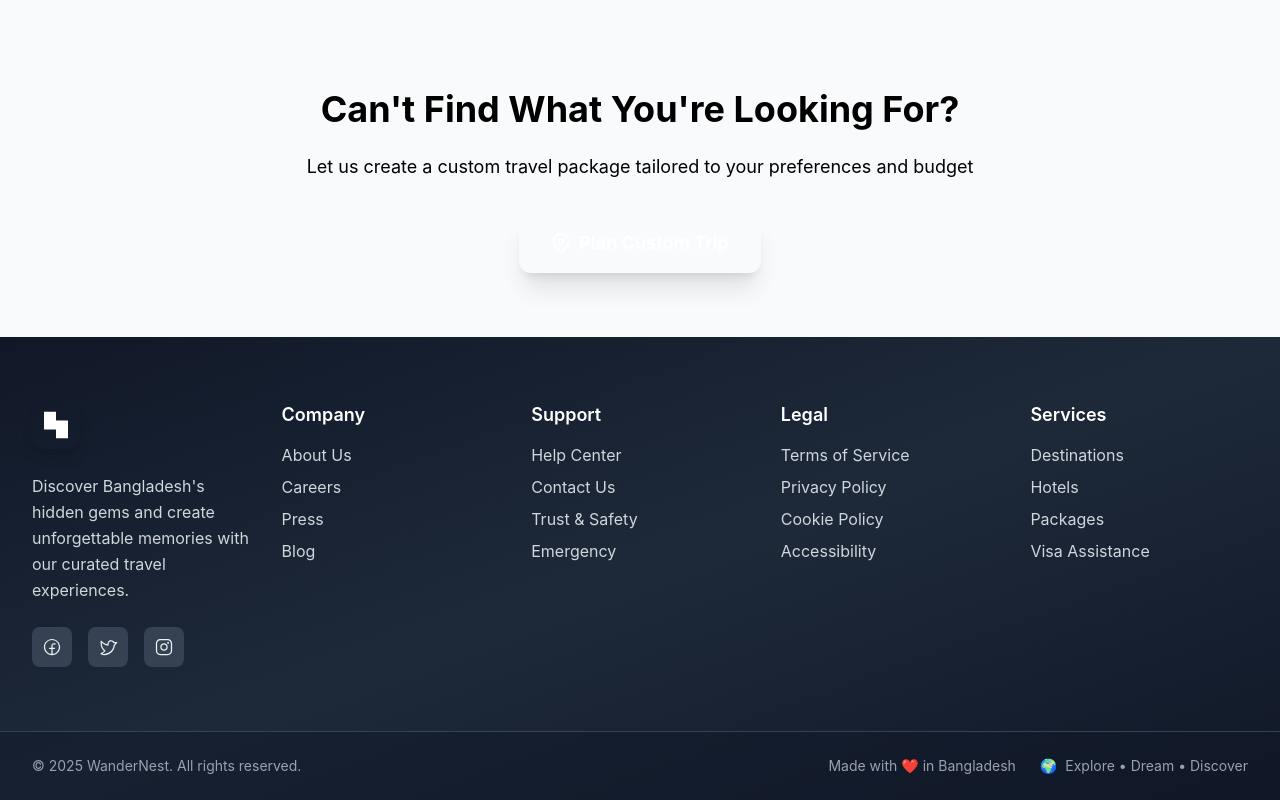
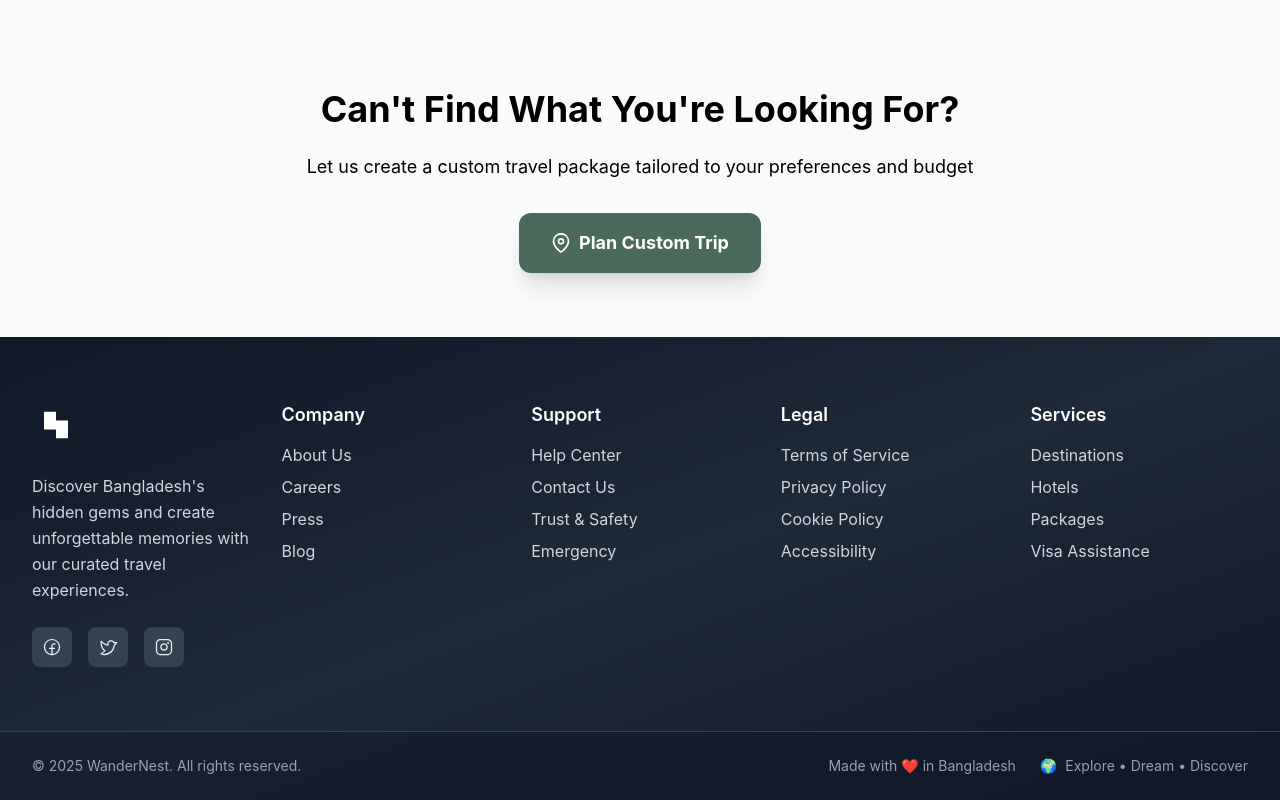
Before and after one commit to Redwan-Ahmed241/Wandernest-Software, a React (Vite) app: page /destinations in a window 1280 px wide. Shown: the part 1108-1908 px from the top of the page. Built offline with nearby package versions, Linux system fonts and the light colour scheme; no server answers.

Commit message:
style: enhance button accessibility and update styling for better visibility

```diff
--- a/src/Pages/Destinations.tsx
+++ b/src/Pages/Destinations.tsx
@@ -269,7 +269,8 @@ const Destinations: FunctionComponent = () => {
             </p>
             <button
               onClick={() => navigate("/plan-a-trip")}
-              className="px-8 py-4 bg-primary text-white font-bold text-lg rounded-xl shadow-xl hover:shadow-2xl transition-all duration-300 hover:scale-105 flex items-center justify-center gap-2 mx-auto"
+              className="px-8 py-4 bg-primary text-white font-bold text-lg rounded-xl shadow-xl hover:shadow-2xl transition-all duration-300 hover:scale-105 flex items-center justify-center gap-2 mx-auto focus:outline-none focus:ring-4 focus:ring-accent/40"
+              style={{ backgroundColor: '#4a6b5b', color: '#fff', opacity: 1 }}
             >
               <MapPin className="w-5 h-5" />
               Plan Custom Trip
```
